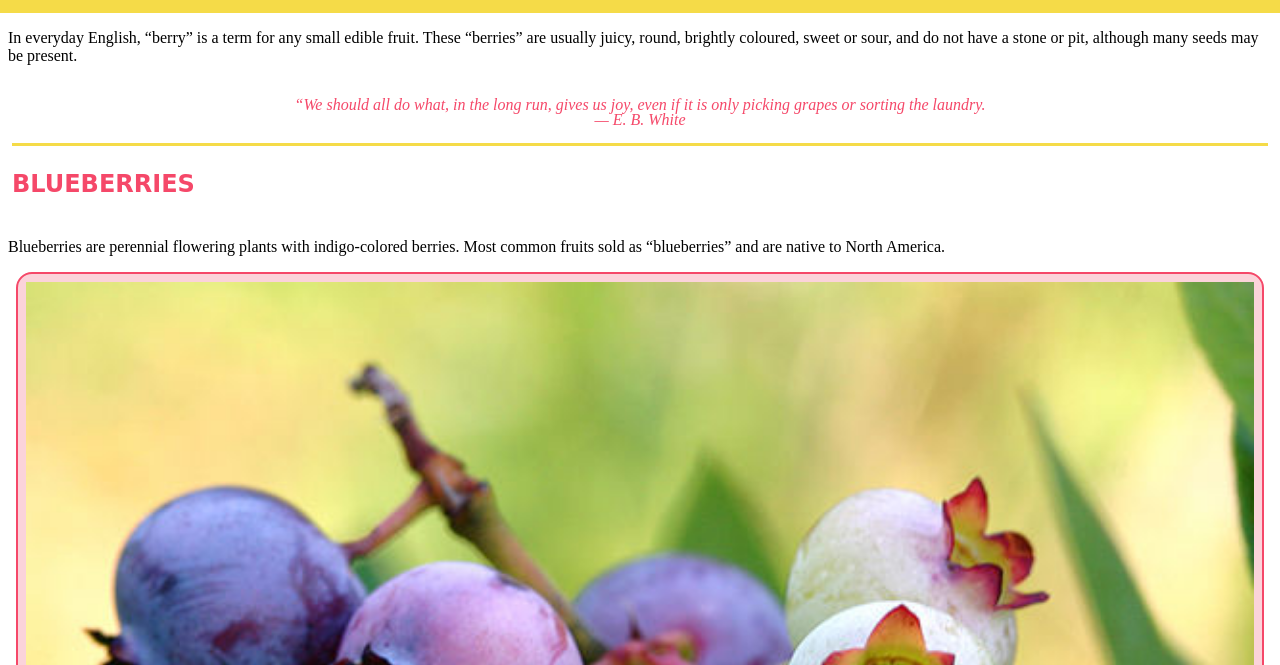
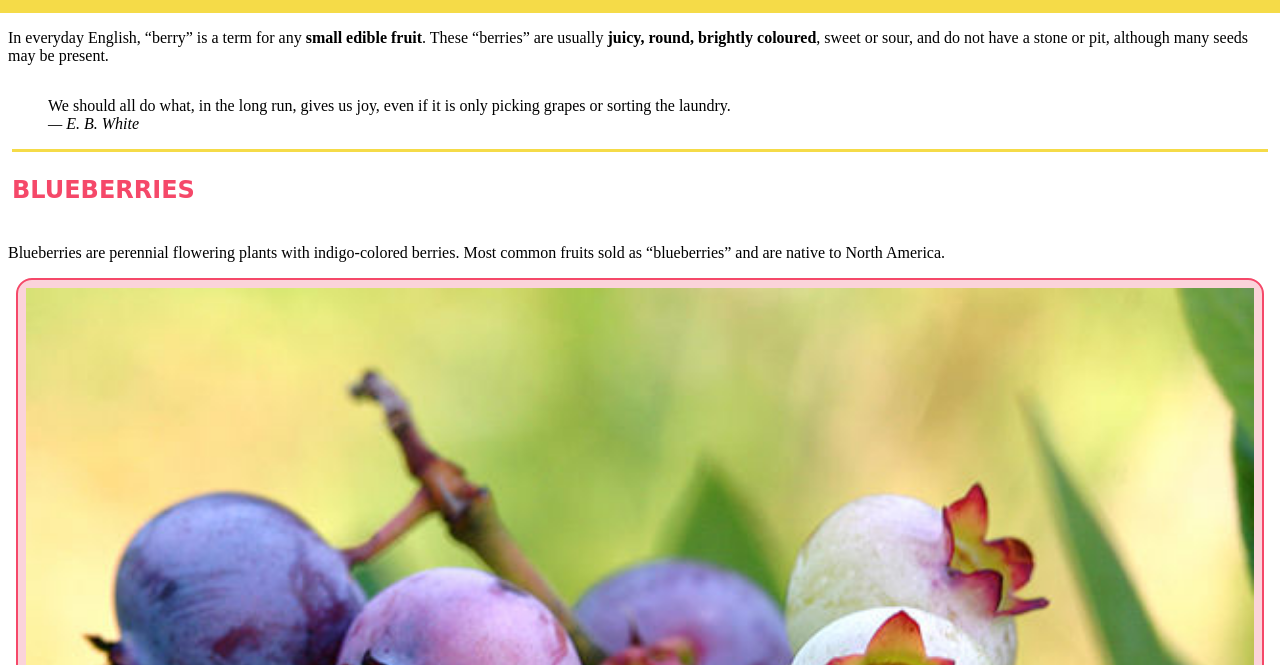
Before and after one commit to jenniferyaya/project-1, a plain HTML site: page index.html in a window 1280 px wide. Shown: the part 135-800 px from the top of the page. Drawn offline with Linux system fonts and the light colour scheme; a web font is replaced by a local one.

Commit message:
Addjusted block quote tags.

```diff
--- a/index.html
+++ b/index.html
@@ -4,7 +4,7 @@
 		<meta charset="utf-8">
 		<title>Berries</title>
 		<link href="css/main.css" rel="stylesheet">
-		<link href='http://fonts.googleapis.com/css?family=Merriweather:300' rel='stylesheet' type='text/css'>
+		<link href='http://fonts.googleapis.com/css?family=Merriweather:400,700&subset=latin,latin-ext' rel='stylesheet' type='text/css'>
 		<link href='http://fonts.googleapis.com/css?family=Condiment' rel='stylesheet' type='text/css'>>
 	</head>
 
@@ -23,10 +23,10 @@
 
 </header>
 
-<p>In everyday English, “berry” is a term for any small edible fruit. These “berries” are usually juicy, round, brightly coloured, sweet or sour, and do not have a stone or pit, although many seeds may be present.
+<p>In everyday English, “berry” is a term for any <b class ="bold">small edible fruit</b>. These “berries” are usually <b>juicy, round, brightly coloured</b>, sweet or sour, and do not have a stone or pit, although many seeds may be present.
 
-	<blockquote class="quotation">
-		<p>“<span class="quotemarks">We should all do what, in the long run, gives us joy, even if it is only picking grapes or sorting the laundry.
+	<blockquote>
+		<p>We should all do what, in the long run, gives us joy, even if it is only picking grapes or sorting the laundry.
 			<footer><cite class="citation">— E. B. White</cite></footer>
 		</blockquote>
 
```
